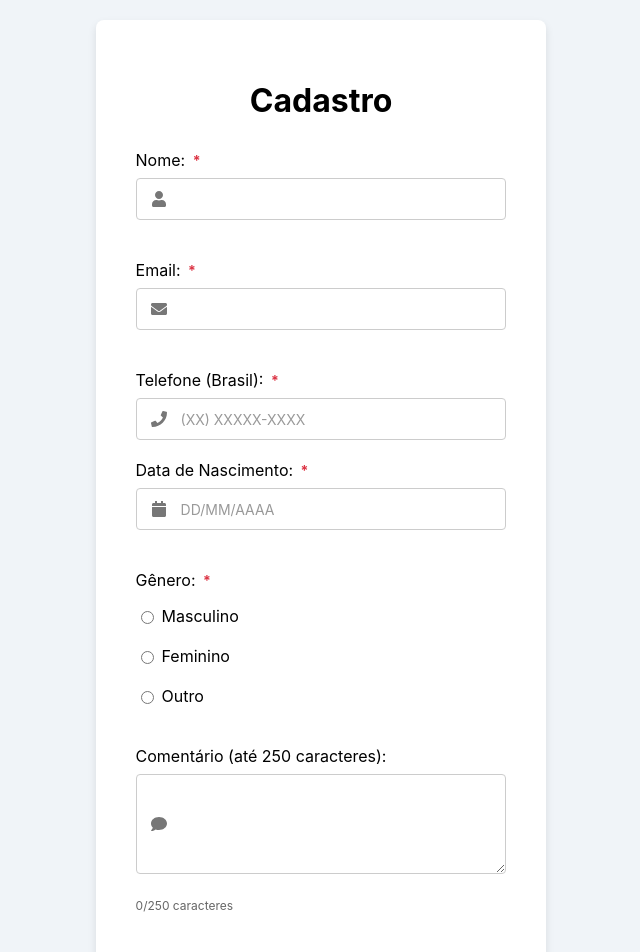
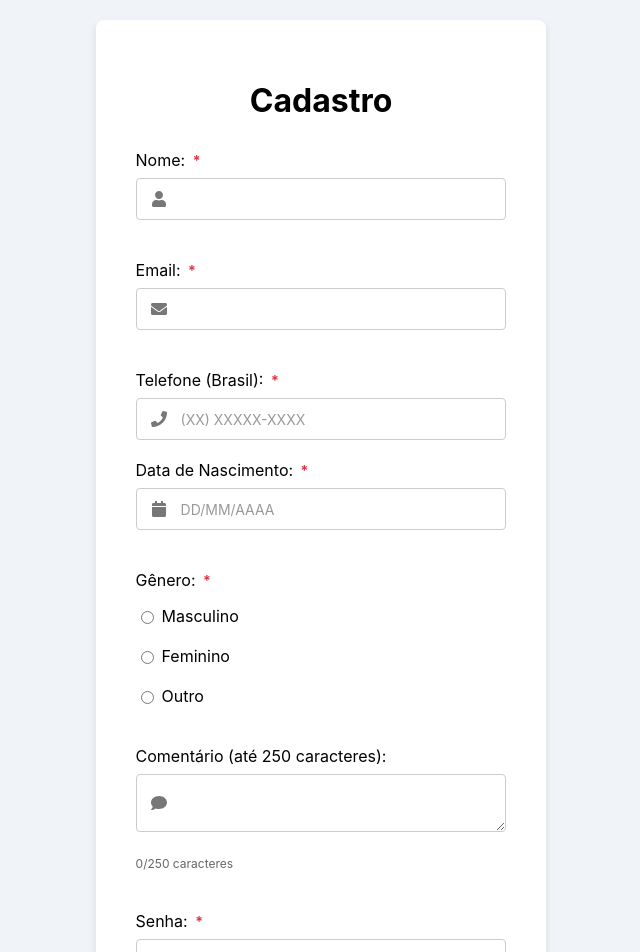
Before and after one commit to AlexandreTI-AUT/formulario-cadastro, a React (Create React App) app: page / in a window 1280 px wide. Shown: the top 952 px of the page, without its empty margins (379-1019 px from the left). Built offline with nearby package versions, Linux system fonts and the light colour scheme.

Commit message:
add new version

```diff
--- a/src/CadastroForm.css
+++ b/src/CadastroForm.css
@@ -68,22 +68,15 @@ body {
     background: white;
 }
 
-.formulario textarea {
-    resize: vertical;
-    min-height: 100px;
+.input-container input {
+    width: 100%;
+    padding: 12px 12px 12px 45px;
+    box-sizing: border-box;
+    border: 1px solid #ccc;
+    border-radius: 4px;
+    font-size: 14px;
+    background: white;
 }
-
-/* Ajuste específico para textarea */
-.input-container textarea {
-    min-height: 100px;
-    padding-top: 35px;
-}
-
-.input-container textarea~.input-icon {
-    top: 15px;
-    transform: none;
-}
-
 .genero-opcoes {
     display: flex;
     gap: 20px;
```
